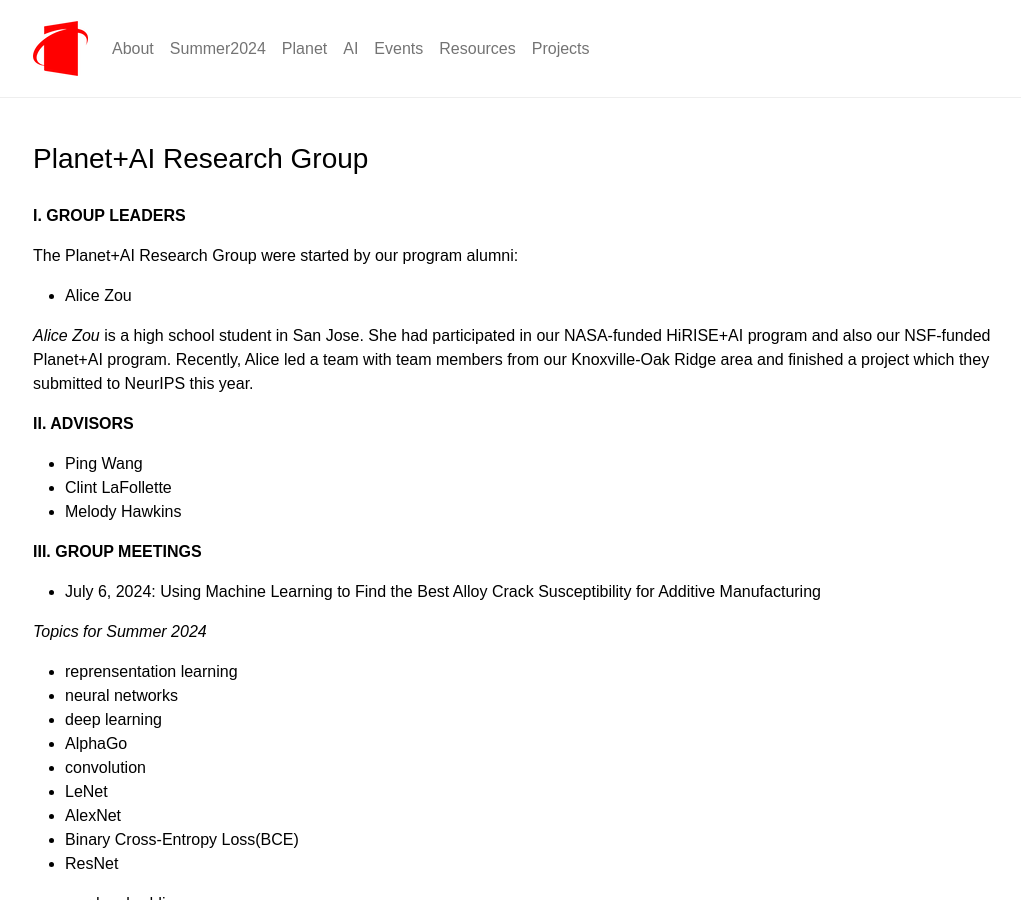
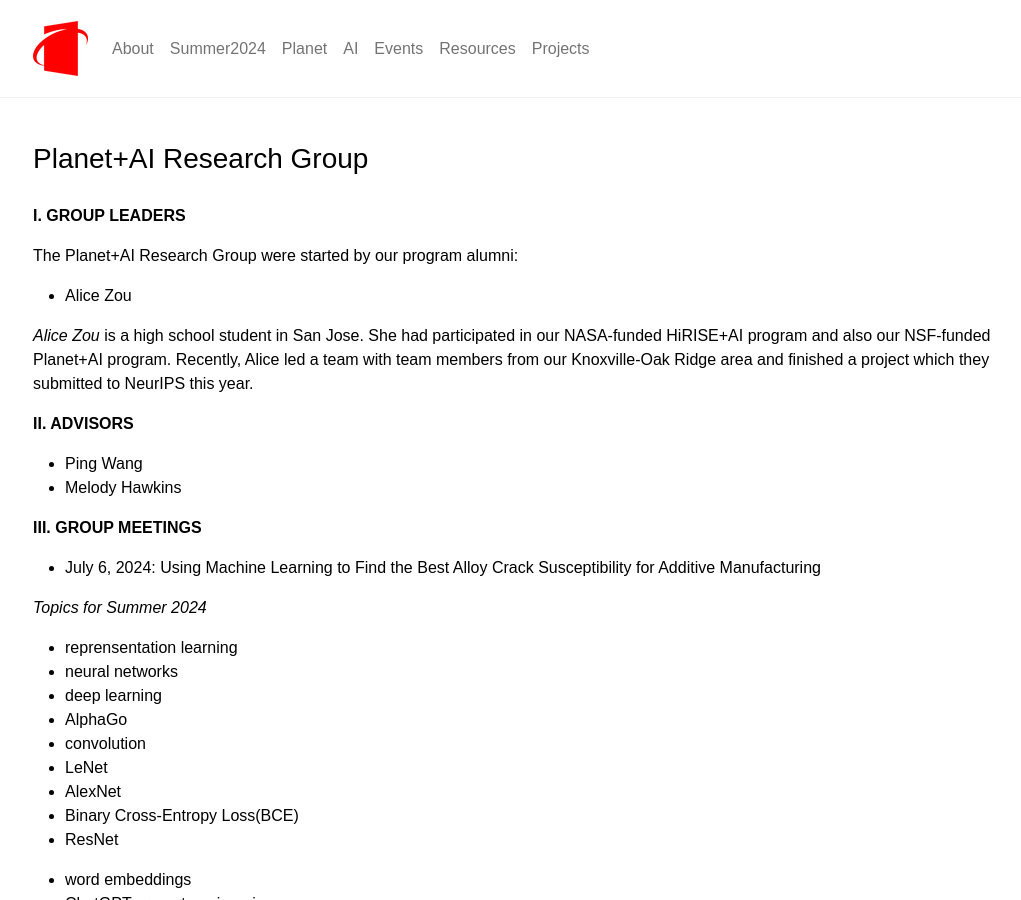
Before and after one commit to planet-ai-2023/planet-ai-2023.github.io, a Jekyll site: the page built from _posts/2024-7-2-planet-ai-research-group.md, in a window 1280 px wide and 900 px high. Shown: the whole window, without its empty margins (119-1140 px from the left). Built offline with Jekyll 4.4.1, drawn with Linux system fonts in a browser that asks for light colours.

Commit message:
Update 2024-7-2-planet-ai-research-group.md

```diff
--- a/_posts/2024-7-2-planet-ai-research-group.md
+++ b/_posts/2024-7-2-planet-ai-research-group.md
@@ -16,7 +16,6 @@ The Planet+AI Research Group were started by our program alumni:
 
 **II. ADVISORS**
 - Ping Wang
-- Clint LaFollette
 - Melody Hawkins
 
 
```
